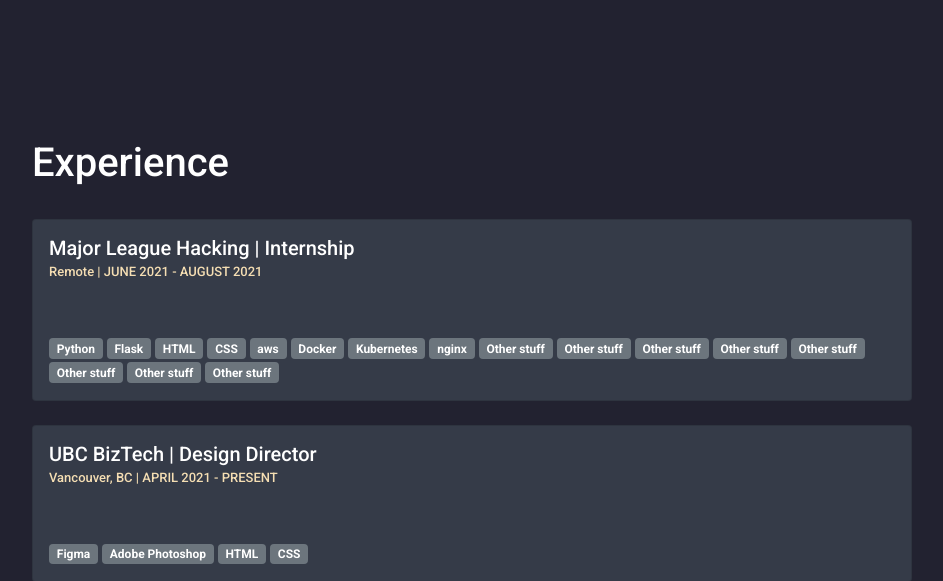
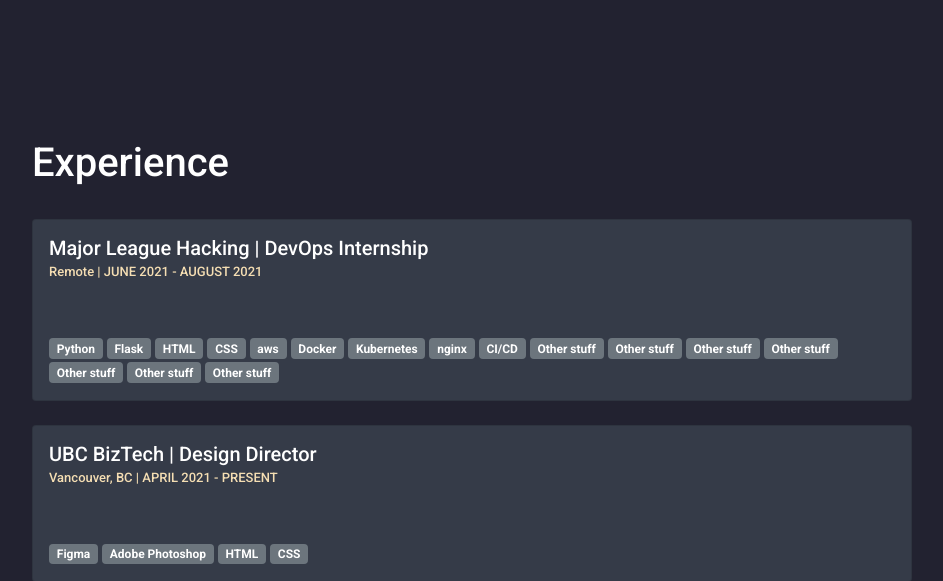
Before and after one commit to janellewong/MLH-Flask-Portfolio, a Flask app: page / in a window 1280 px wide. Shown: the part 1517-2098 px from the top of the page, without its empty margins (168-1111 px from the left). Run offline with Flask 2, Linux system fonts and the light colour scheme; some libraries are stand-ins or nearby versions.

Commit message:
update content

```diff
--- a/app/templates/experience.html
+++ b/app/templates/experience.html
@@ -25,7 +25,7 @@
     <div class="card" data-aos="fade-right">
         <div class="card-body" style="color: white;">
 
-          <h5 class="card-title" style="font-size: 20px">Major League Hacking | Internship</h5>
+          <h5 class="card-title" style="font-size: 20px">Major League Hacking | DevOps Internship</h5>
           <h6 class="card-subtitle mb-2 text-muted"  style="font-size: 13px">Remote | JUNE 2021 - AUGUST 2021</h6>
           <p class="card-text" style="color: #b2bec3;">
             <br>
@@ -38,7 +38,7 @@
               <span class="badge bg-secondary">Docker</span>
               <span class="badge bg-secondary">Kubernetes</span>
               <span class="badge bg-secondary">nginx</span>
-              <span class="badge bg-secondary">Other stuff</span>
+              <span class="badge bg-secondary">CI/CD</span>
               <span class="badge bg-secondary">Other stuff</span>
               <span class="badge bg-secondary">Other stuff</span>
               <span class="badge bg-secondary">Other stuff</span>
```
